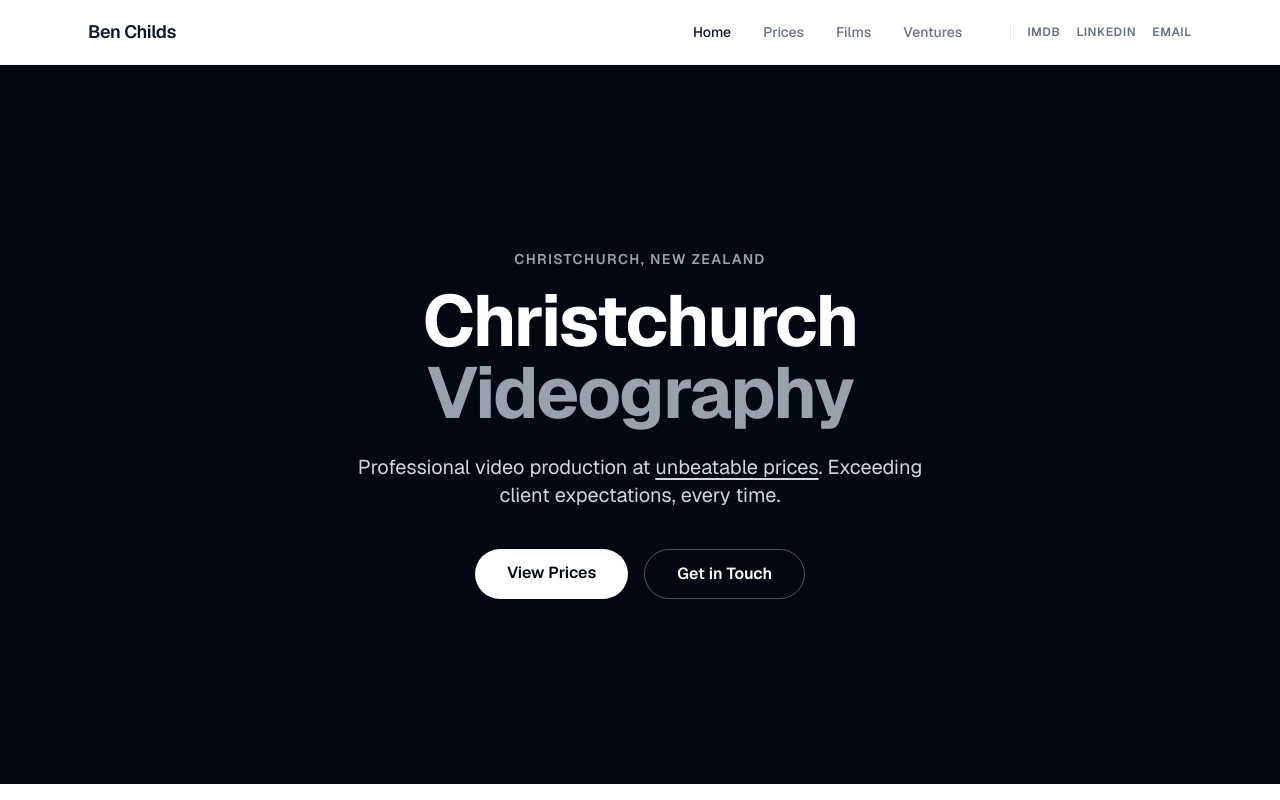
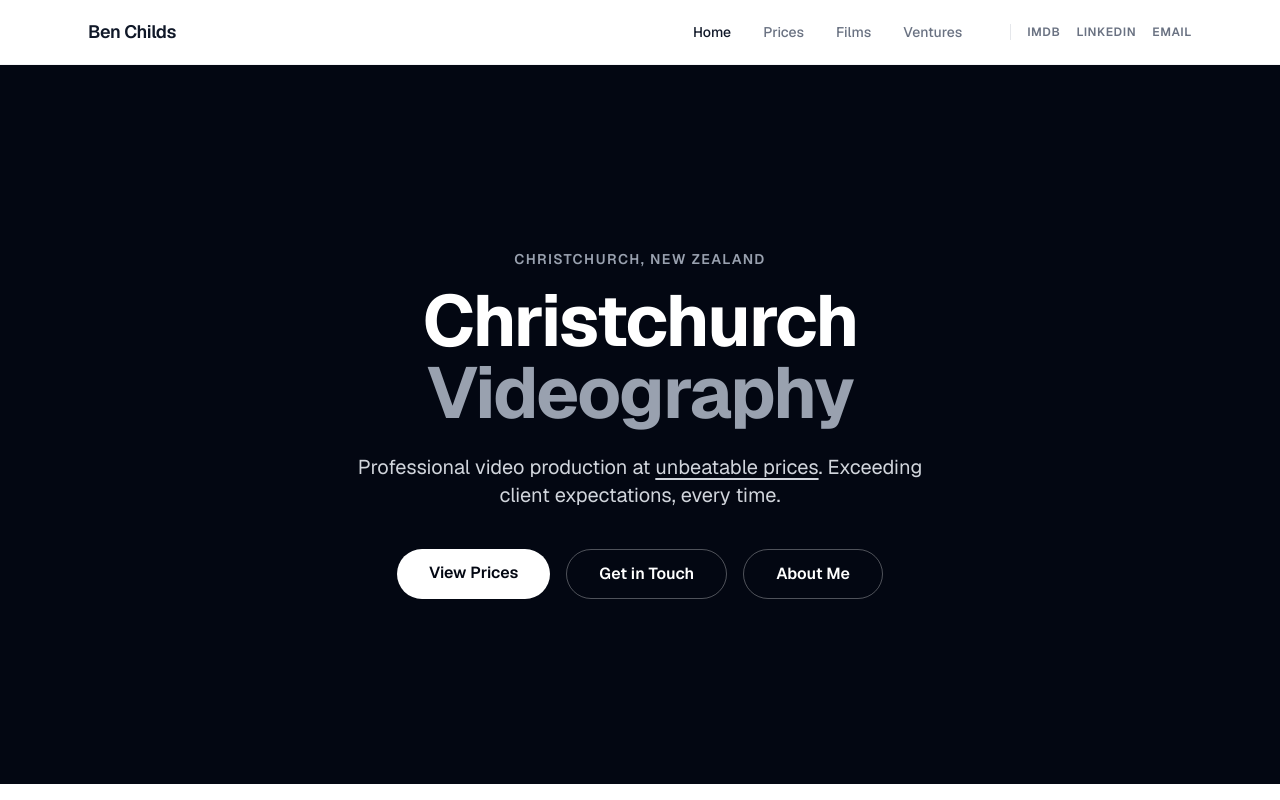
Before and after one commit to IndeverGames/Videography-website, a Next.js app: page / in a window 1280 px wide. Shown: the top 800 px of the page. Built offline with nearby package versions, Linux system fonts and the light colour scheme.

Commit message:
Add About Me button to homepage hero

```diff
--- a/app/page.tsx
+++ b/app/page.tsx
@@ -34,6 +34,12 @@ export default function Home() {
           >
             Get in Touch
           </a>
+          <Link
+            href="/ventures"
+            className="px-8 py-3 border border-white/30 text-white font-semibold rounded-full hover:border-white transition-colors"
+          >
+            About Me
+          </Link>
         </div>
       </section>
 
```
